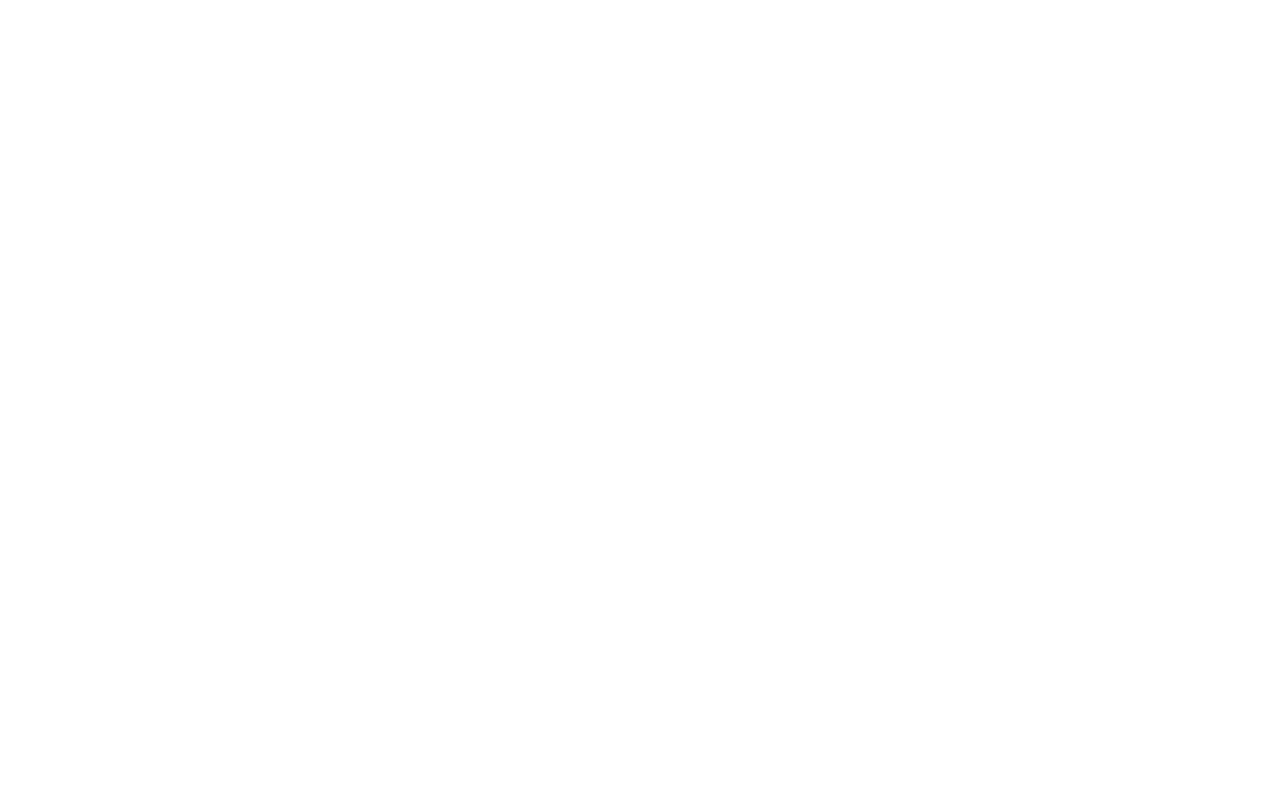
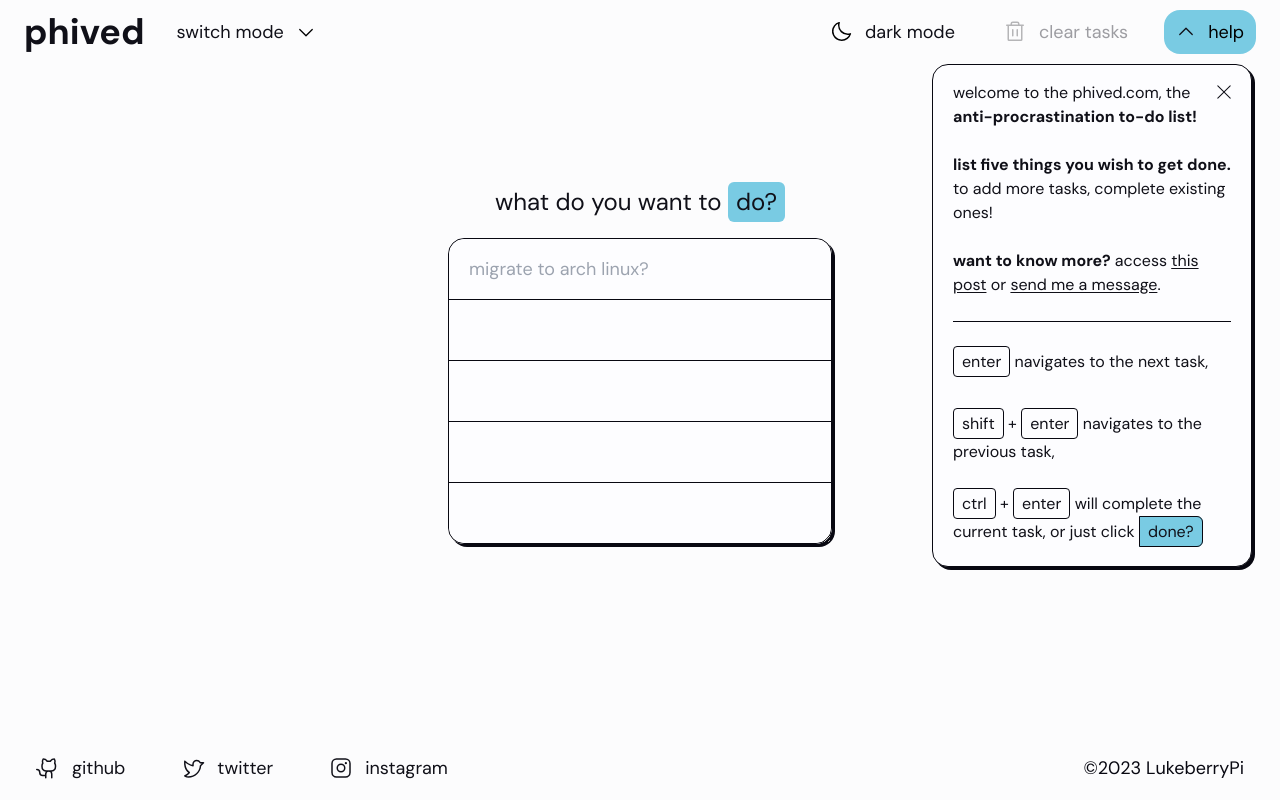
Before and after one commit to LukeberryPi/phived, a React (Vite) app: page /daily in a window 1280 px wide. Built offline with nearby package versions, Linux system fonts and the light colour scheme.

Commit message:
working routes

```diff
--- a/src/App.tsx
+++ b/src/App.tsx
@@ -1,5 +1,5 @@
 import { BrowserRouter as Router, Switch, Route } from "react-router-dom";
-import { Home } from "src/components";
+import { Daily, Home } from "src/components";
 
 export default function App() {
   return (
@@ -8,6 +8,9 @@ export default function App() {
         <Route exact path="/">
           <Home />
         </Route>
+        <Route path="/daily">
+          <Daily />
+        </Route>
       </Switch>
     </Router>
   );
--- /dev/null
+++ b/src/components/Daily.tsx
@@ -0,0 +1,16 @@
+import { HelmetProvider } from "react-helmet-async";
+import { Footer, Header, Message, Tasks, Head } from "src/components";
+
+export function Daily() {
+  return (
+    <div className="flex h-full w-full flex-col items-center justify-center bg-softWhite selection:bg-berryBlue dark:bg-trueBlack dark:selection:bg-purpleRain">
+      <HelmetProvider>
+        <Head />
+      </HelmetProvider>
+      <Header />
+      <Tasks />
+      <Message />
+      <Footer />
+    </div>
+  );
+}
--- a/src/components/ModeSelector.tsx
+++ b/src/components/ModeSelector.tsx
@@ -1,5 +1,6 @@
 import { useState } from "react";
-import { ArrowUp } from "src/icons";
+import { Link } from "react-router-dom";
+import { ArrowUp, OpenApp } from "src/icons";
 
 export function ModeSelector() {
   const [showModes, setShowModes] = useState(false);
@@ -9,17 +10,38 @@ export function ModeSelector() {
   };
 
   return (
+    <div className="relative hidden lg:flex">
       <div className="flex flex-col">
         <button
           onClick={toggleShowModes}
-        className="group relative flex items-center gap-2 text-sm xs:text-lg"
+          className="group flex items-center gap-3 text-sm xs:text-lg"
         >
-        <p>general</p>
+          <p>switch mode</p>
           <span className={`h-fit w-fit ${showModes ? "rotate-0" : "rotate-180"} transition-all`}>
             <ArrowUp />
           </span>
         </button>
-      {showModes && <button className="h-fit w-full">switch to daily</button>}
+      </div>
+      {showModes && (
+        <div className="absolute top-11 flex h-fit w-48 flex-col divide-y divide-trueBlack overflow-hidden rounded-2xl border border-trueBlack shadow-brutalist-dark">
+          <Link
+            to="/"
+            onClick={toggleShowModes}
+            className="flex items-center justify-between px-5 py-3 text-sm xs:text-lg"
+          >
+            general
+            <OpenApp size={24} />
+          </Link>
+          <Link
+            to="/daily"
+            onClick={toggleShowModes}
+            className="flex items-center justify-between px-5 py-3 text-sm xs:text-lg"
+          >
+            daily
+            <OpenApp size={24} />
+          </Link>
+        </div>
+      )}
     </div>
   );
 }
--- a/src/components/index.ts
+++ b/src/components/index.ts
@@ -7,3 +7,4 @@ export { Message } from "src/components/Message";
 export { HelpMenu } from "src/components/HelpMenu";
 export { ModeSelector } from "src/components/ModeSelector";
 export { Home } from "src/components/Home";
+export { Daily } from "src/components/Daily";
```
Also changed, not shown: js.js (added, +11 -0 lines). Lines whose indentation alone changed are shown as unchanged.
